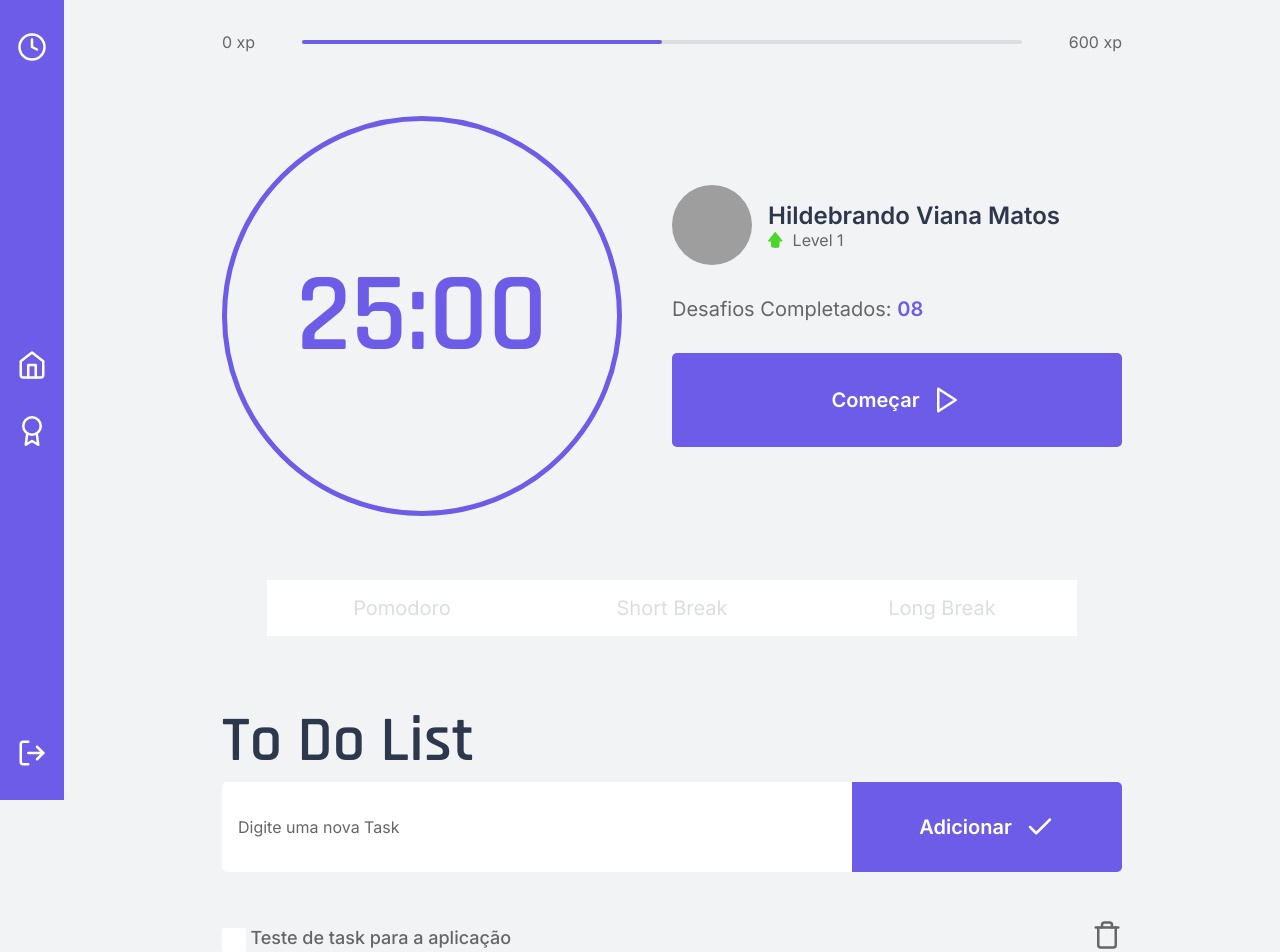
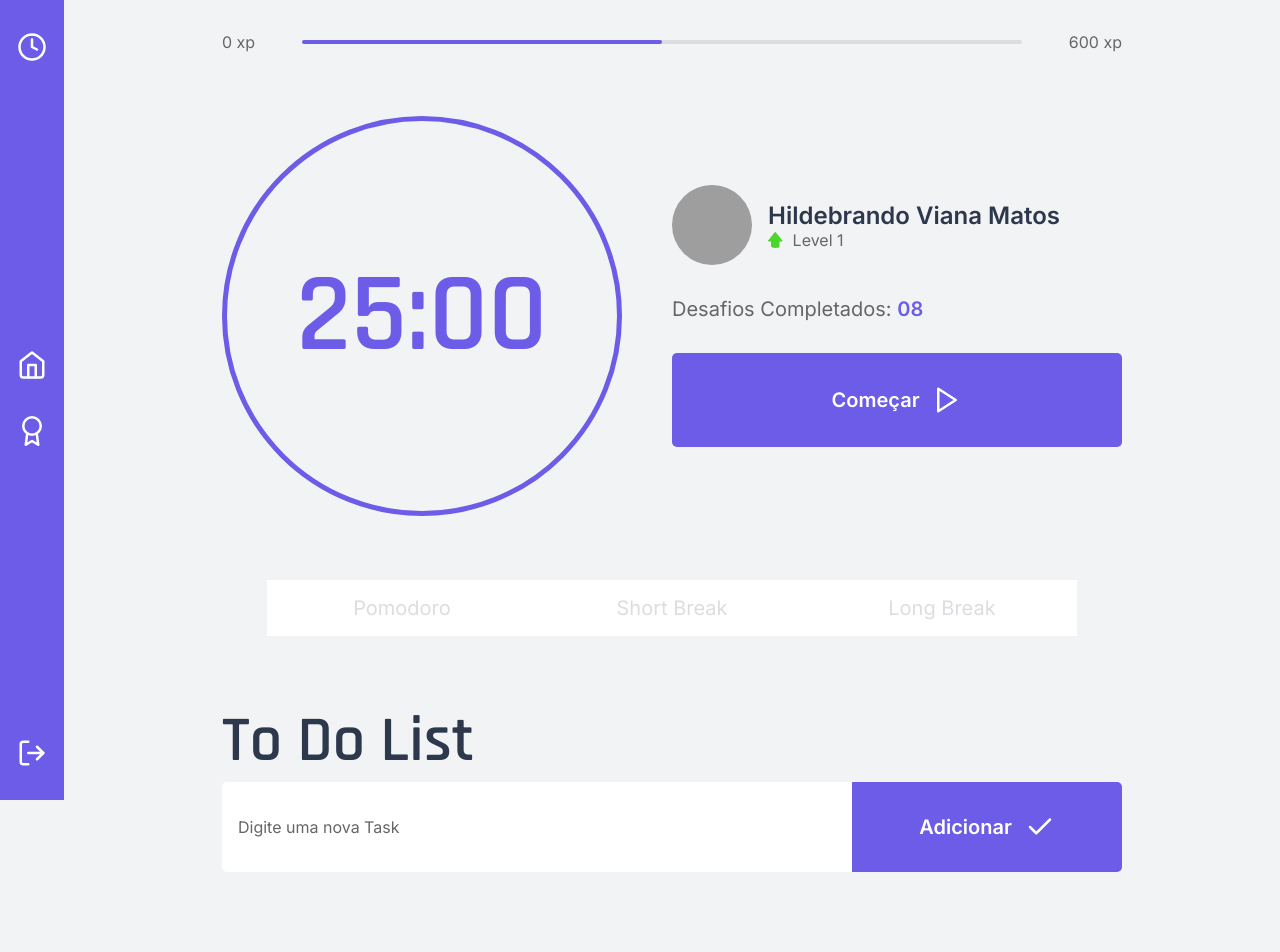
Before and after one commit to Hildebrando-Viana-Matos/HPomodoro, a React (Create React App) app: page / in a window 1280 px wide. Shown: the top 952 px of the page. Built offline with nearby package versions, Linux system fonts and the light colour scheme; grey boxes are pictures that could not be loaded.

Commit message:
Making To Do List styles, and starting the To Do List Features

```diff
--- /dev/null
+++ b/src/components/TaskList/index.tsx
@@ -0,0 +1,93 @@
+// React
+import { useState } from "react";
+
+// Icons
+import { FiCheck, FiTrash } from "react-icons/fi";
+
+// Styles
+import "./styles.scss";
+
+// Types
+interface Task {
+  id: number;
+  title: string;
+  isComplete: boolean;
+}
+
+export function TaskList() {
+  const [tasks, setTasks] = useState<Task[]>([]);
+  const [newTaskTitle, setNewTaskTitle] = useState("");
+
+  function handleCreateNewTask() {
+    if (!newTaskTitle) return;
+    const newTask = {
+      id: Math.random(),
+      title: newTaskTitle,
+      isComplete: false,
+    };
+
+    setTasks((oldState) => [...oldState, newTask]);
+    setNewTaskTitle("");
+  }
+
+  function handleToggleTaskCompletion(id: number) {
+    const newTasks = tasks.map((task) =>
+      task.id == id
+        ? {
+            ...task,
+            isComplete: !task.isComplete,
+          }
+        : task
+    );
+
+    setTasks(newTasks);
+  }
+
+  function handleRemoveTask(id: number) {
+    const filteredTasks = tasks.filter((task) => task.id != id);
+    setTasks(filteredTasks);
+  }
+
+  return (
+    <div className="toDoList">
+      <h1>To Do List</h1>
+      <div className="formTask">
+        <input
+          type="text"
+          placeholder="Digite uma nova Task"
+          onChange={(e) => setNewTaskTitle(e.target.value)}
+          value={newTaskTitle}
+        />
+        <button type="submit" onClick={handleCreateNewTask}>
+          <span>Adicionar</span>
+          <FiCheck size={30} />
+        </button>
+      </div>
+
+      <ul>
+        {tasks.map((task) => {
+          <li key={task.id}>
+            <div
+              className={`completedTask ${task.isComplete ? "completed" : ""}`}
+            >
+              <label className="checkbox-container">
+                <input
+                  type="checkbox"
+                  readOnly
+                  checked={task.isComplete}
+                  onClick={() => handleToggleTaskCompletion(task.id)}
+                />
+                <span className="checkmark"></span>
+              </label>
+              <p>{task.title}</p>
+            </div>
+
+            <button type="button" onClick={() => handleRemoveTask(task.id)}>
+              <FiTrash size={30} />
+            </button>
+          </li>;
+        })}
+      </ul>
+    </div>
+  );
+}
--- /dev/null
+++ b/src/components/TaskList/styles.scss
@@ -0,0 +1,140 @@
+.toDoList {
+  margin: 4rem 0;
+
+  h1 {
+    font-size: 4rem;
+    font-weight: 600;
+    color: var(--blue_dark);
+  }
+
+  .formTask {
+    display: flex;
+    align-items: center;
+    justify-content: center;
+    height: 90px;
+
+    input[type="text"] {
+      width: 70%;
+      height: 100%;
+      padding: 0 1rem;
+      color: var(--blue_dark);
+      border-radius: 5px 0 0 5px;
+      border: 0;
+      outline: 0;
+
+      &::placeholder {
+        color: var(--gray_dark);
+      }
+    }
+
+    button[type="submit"] {
+      display: flex;
+      align-items: center;
+      justify-content: center;
+      gap: 0.8rem;
+      width: 30%;
+      background: var(--blue);
+      color: var(--white);
+      height: 100%;
+      border-radius: 0 5px 5px 0;
+      font-size: 1.25rem;
+      font-weight: 600;
+    }
+  }
+
+  ul {
+    margin: 1rem 0;
+    list-style: none;
+
+    li {
+      display: flex;
+      justify-content: space-between;
+      align-items: center;
+      border-bottom: 1px solid var(--gray_dark);
+      padding: 2rem 0;
+
+      div.completedTask {
+        display: flex;
+        align-items: center;
+        gap: 2rem;
+        outline: 0;
+
+        p {
+          font-size: 1.125rem;
+          font-weight: 500;
+          color: var(--gray_dark);
+          margin-right: 2rem;
+        }
+
+        &.completed {
+          p {
+            color: var(--blue);
+          }
+        }
+
+        .checkbox-container {
+          display: block;
+          position: relative;
+          padding-left: 14px;
+          margin-bottom: 32px;
+
+          input {
+            position: absolute;
+            opacity: 0;
+            cursor: pointer;
+            height: 0;
+            width: 0;
+
+            &:checked {
+              & ~ .checkmark {
+                background-color: var(--blue);
+              }
+
+              & ~ .checkmark:after {
+                display: block;
+              }
+            }
+          }
+
+          .checkmark {
+            position: absolute;
+            top: 0;
+            left: 0;
+            width: 32px;
+            height: 32px;
+            background-color: var(--white);
+            border-radius: 5px;
+
+            &:after {
+              content: "";
+              position: absolute;
+              display: none;
+              left: 12px;
+              top: 6px;
+              width: 6px;
+              height: 12px;
+              border: solid white;
+              border-width: 0 2px 2px 0;
+              transform: rotate(45deg);
+            }
+          }
+        }
+      }
+
+      button {
+        background: transparent;
+        border: 0;
+
+        svg {
+          color: var(--gray_dark);
+        }
+
+        &:hover {
+          svg {
+            filter: brightness(0.5);
+          }
+        }
+      }
+    }
+  }
+}
--- a/src/pages/Clock.tsx
+++ b/src/pages/Clock.tsx
@@ -5,8 +5,11 @@ import { useState } from "react";
 import levelImg from "../assets/images/up.svg";
 
 // Components
+import { Header } from "../components/Header";
+import { TaskList } from "../components/TaskList";
+
+// Icons
 import { FiCheck, FiPlay, FiTrash } from "react-icons/fi";
-import { Header } from "../components/Header";
 
 // Styles
 import "../styles/clock.scss";
@@ -94,32 +97,7 @@ export function Clock() {
             </button>
           </div>
 
-          <div className="toDoList">
-            <h1>To Do List</h1>
-            <form>
-              <input type="text" placeholder="Digite uma nova Task" />
-              <button type="submit">
-                <span>Adicionar</span>
-                <FiCheck size={30} />
-              </button>
-            </form>
-
-            <ul>
-              <li>
-                <div className="completedTask">
-                  <label className="checkbox-container">
-                    <input type="checkbox" readOnly />
-                    <span className="checkmark"></span>
-                  </label>
-                  <p>Teste de task para a aplicação</p>
-                </div>
-
-                <button type="button" data-testid="remove-task-button">
-                  <FiTrash size={30} />
-                </button>
-              </li>
-            </ul>
-          </div>
+          <TaskList />
         </div>
       </main>
     </div>
--- a/src/styles/clock.scss
+++ b/src/styles/clock.scss
@@ -174,147 +174,3 @@
     border-radius: 5px;
   }
 }
-
-.toDoList {
-  margin: 4rem 0;
-
-  h1 {
-    font-size: 4rem;
-    font-weight: 600;
-    color: var(--blue_dark);
-  }
-
-  form {
-    display: flex;
-    align-items: center;
-    justify-content: center;
-    height: 90px;
-
-    input[type="text"] {
-      width: 70%;
-      height: 100%;
-      padding: 0 1rem;
-      color: var(--blue_dark);
-      border-radius: 5px 0 0 5px;
-      border: 0;
-      outline: 0;
-
-      &::placeholder {
-        color: var(--gray_dark);
-      }
-    }
-
-    button[type="submit"] {
-      display: flex;
-      align-items: center;
-      justify-content: center;
-      gap: 0.8rem;
-      width: 30%;
-      background: var(--blue);
-      color: var(--white);
-      height: 100%;
-      border-radius: 0 5px 5px 0;
-      font-size: 1.25rem;
-      font-weight: 600;
-    }
-  }
-
-  ul {
-    margin: 1rem 0;
-    list-style: none;
-
-    li {
-      display: flex;
-      justify-content: space-between;
-      align-items: center;
-      border-bottom: 1px solid var(--gray_dark);
-      padding: 2rem 0;
-
-      div {
-        display: flex;
-        align-items: center;
-        gap: 0.9rem;
-        outline: 0;
-
-        p {
-          font-size: 1.125rem;
-          font-weight: 500;
-          color: var(--gray_dark);
-          margin-right: 2rem;
-        }
-
-        &.completed {
-          p {
-            color: var(--blue);
-          }
-        }
-
-        .checkbox-container {
-          display: block;
-          position: relative;
-          padding-left: 14px;
-          margin-bottom: 18px;
-
-          input {
-            position: absolute;
-            opacity: 0;
-            cursor: pointer;
-            height: 0;
-            width: 0;
-
-            &:checked {
-              & ~ .checkmark {
-                background-color: var(--blue);
-              }
-
-              & ~ .checkmark:after {
-                display: block;
-              }
-            }
-          }
-
-          .checkmark {
-            position: absolute;
-            top: 0;
-            left: 0;
-            width: 24px;
-            height: 24px;
-            border-radius: 2px;
-            background: var(--white);
-
-            &:after {
-              content: "";
-              position: absolute;
-              display: none;
-              // left: 50%;
-              // top: 50%;
-              width: 6px;
-              height: 9px;
-              border: solid white;
-              border-width: 0 2px 2px 0;
-              transform: rotate(45deg);
-              top: 50%;
-              left: 50%;
-              transform: translate(-30%, -30%), rotate(45deg);
-            }
-          }
-        }
-      }
-
-      button {
-        background: transparent;
-        border: 0;
-
-        svg {
-          color: var(--gray_dark);
-        }
-
-        &:hover {
-          svg {
-            filter: brightness(0.5);
-          }
-        }
-      }
-    }
-  }
-}
```
